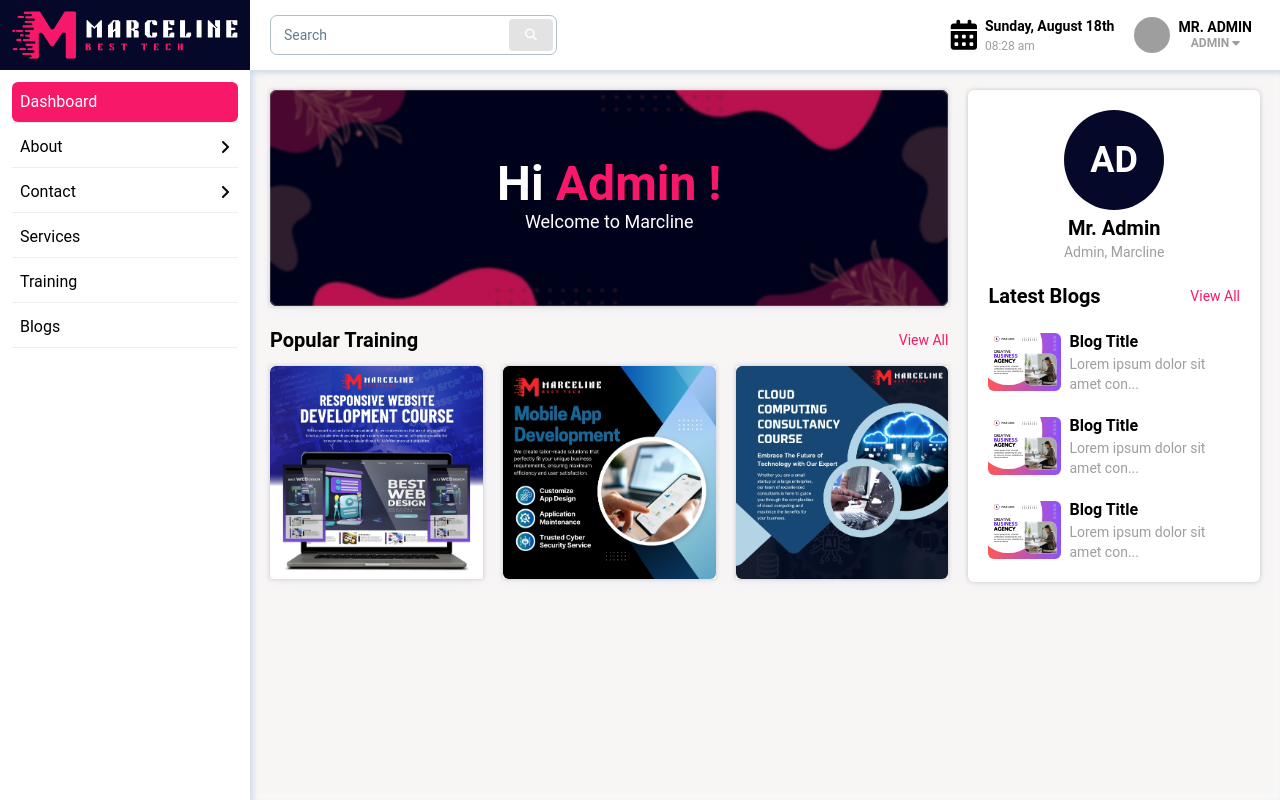
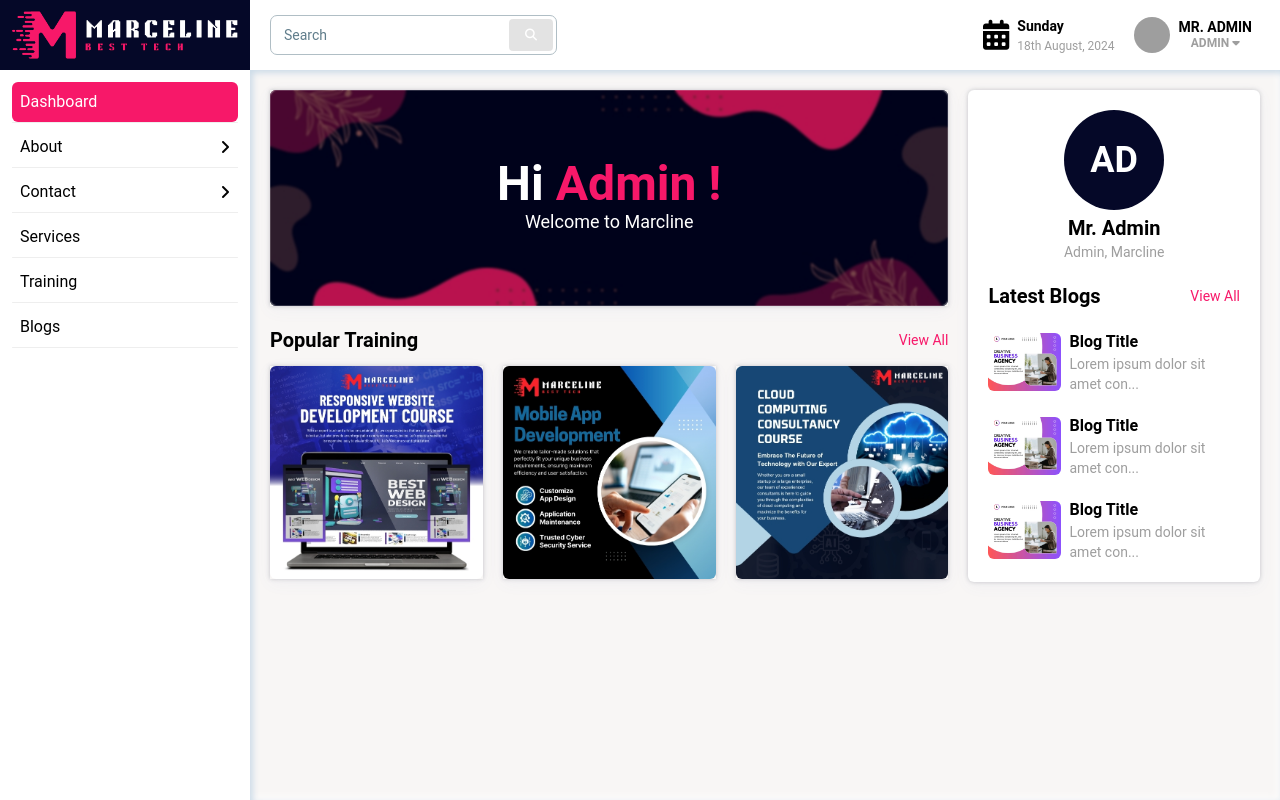
Before and after one commit to antorntech/tailwick-react-admin, a React (Vite) app: page / in a window 1280 px wide. Built offline with nearby package versions, Linux system fonts and the light colour scheme; grey boxes are pictures that could not be loaded.

Commit message:
add date on header section

```diff
--- a/src/shared/Header.jsx
+++ b/src/shared/Header.jsx
@@ -50,10 +50,10 @@
             <i class="fa-solid fa-calendar-days text-[30px]"></i>
             <div>
               <p className="text-[14px] font-semibold text-black">
-                {moment().format("dddd, MMMM Do")}
+                {moment().format("dddd")}
               </p>
               <p className="text-[12px] text-gray-500">
-                {moment().format("hh:mm a")}
+                {moment().format("Do MMMM, YYYY")}
               </p>
             </div>
           </div>
```
